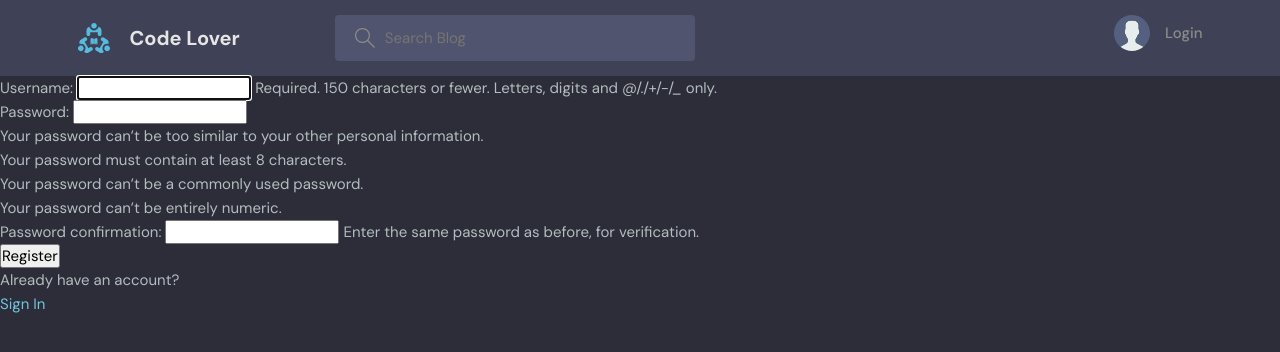
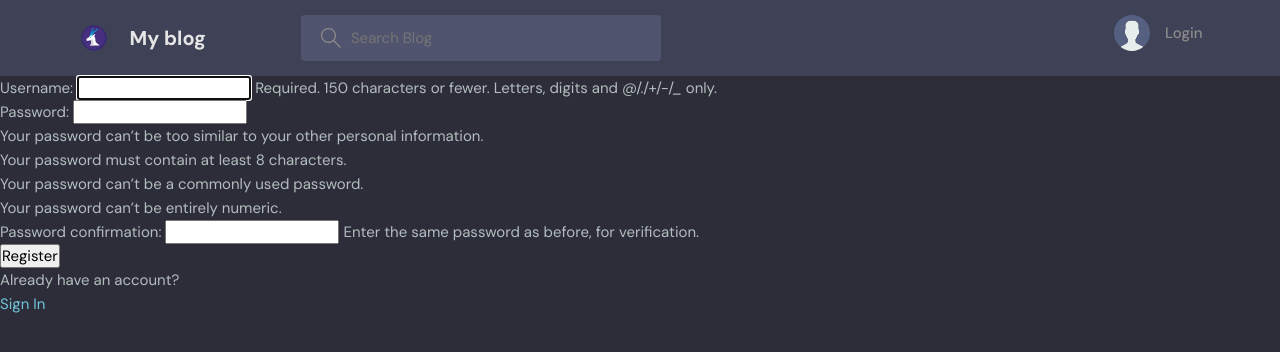
Before and after one commit to shari-ful/django_blog, a Django app: page /register in a window 1280 px wide. Shown: the top 352 px of the page. Run offline with Django 3.2, Linux system fonts and the light colour scheme.

Commit message:
readme updated

```diff
--- a/templates/base.html
+++ b/templates/base.html
@@ -8,7 +8,7 @@
         <meta name="viewport" content="width=device-width, initial-scale=1.0" />
         <link rel="shortcut icon" href="assets/favicon.ico" type="image/x-icon" />
         <link rel="stylesheet" href="{% static 'css/style.css' %}" />
-        <title>Code Lover - Find Your best partners to learn the code!</title>
+        <title>My Blog - Find Your best partners to learn new things!</title>
     </head>
 
 
--- a/templates/navbar.html
+++ b/templates/navbar.html
@@ -4,7 +4,7 @@
     <div class="container">
     <a href="{% url 'home' %}" class="header__logo">
         <img src="{% static 'images/logo.svg' %}" />
-        <h1>Code Lover</h1>
+        <h1>My blog</h1>
     </a>
     <form class="header__search" method='GET' action="{% url 'home' %}">
         <label>
```
Also changed, not shown: README.md, blog/migrations/0004_alter_comment_options.py (added), static/images/logo.svg, templates/home_old.html (deleted).
